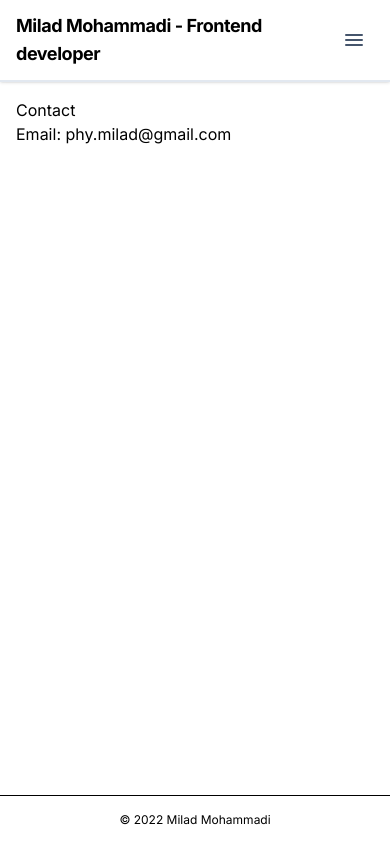
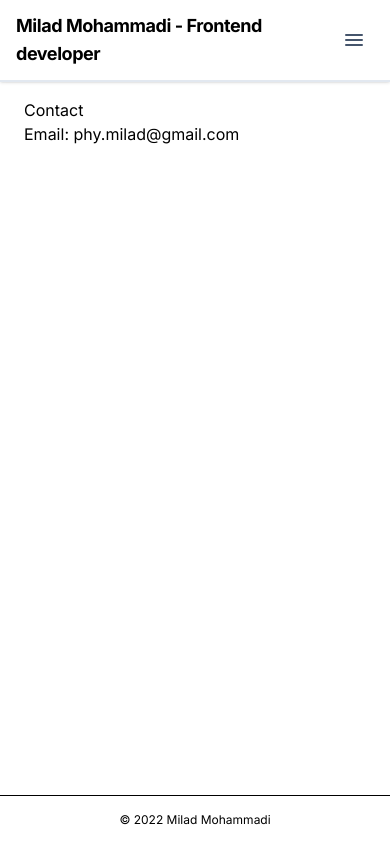
Before and after one commit to phymilad/portfolio, a Next.js app: page /en/contact in a window 390 px wide. Built offline with nearby package versions, Linux system fonts and the light colour scheme.

Commit message:
fix: change root layout style

```diff
--- a/src/app/[locale]/layout.tsx
+++ b/src/app/[locale]/layout.tsx
@@ -30,7 +30,7 @@ export default function RootLayout({
         <ThemeProvider attribute="class" defaultTheme="system" enableSystem>
           <Header locale={locale} />
 
-          <main className="w-full flex-1 mx-auto max-w-screen-lg p-4">{children}</main>
+          <main className="w-full flex-1 mx-auto max-w-screen-lg px-6 py-4 md:p-4">{children}</main>
 
           <footer className="w-full mx-auto max-w-screen-lg border-t p-4 text-xs text-center">
             {t('footer_text', locale)}
```
